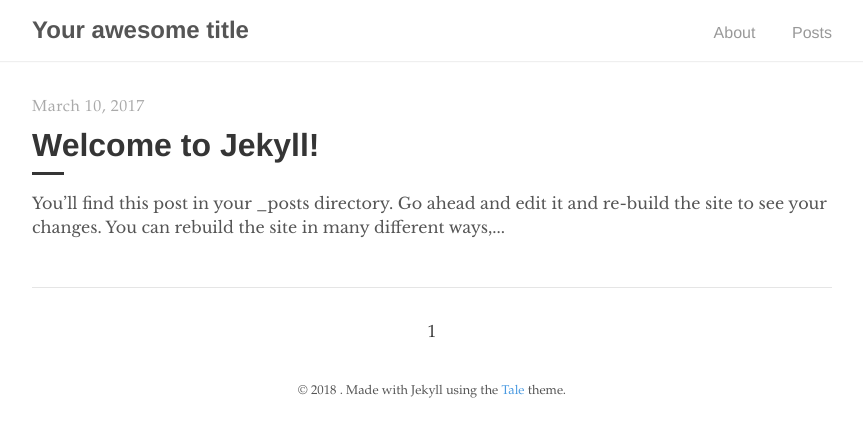
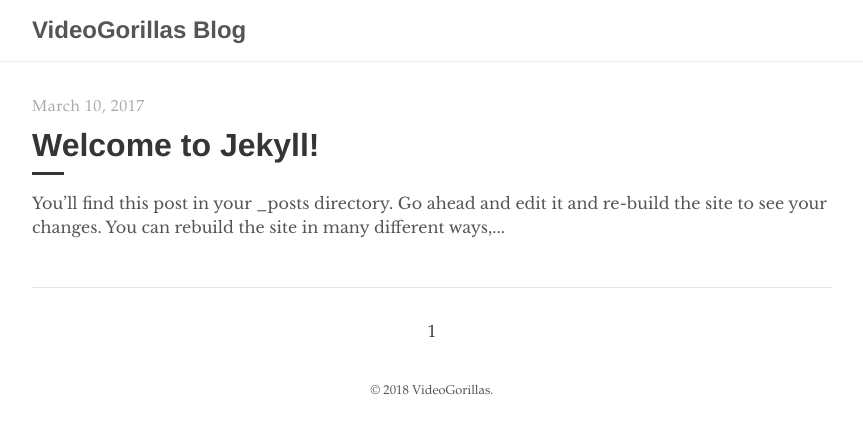
Before and after one commit to videogorillas/blog, a Jekyll site: the page built from index.html, in a window 1280 px wide. Shown: the top 437 px of the page, without its empty margins (208-1071 px from the left). Built offline with Jekyll 4.4.1, drawn with Linux system fonts in a browser that asks for light colours; the list of posts is cut into pages by our own code.

Commit message:
VideoGorillas

```diff
--- a/_config.yml
+++ b/_config.yml
@@ -13,7 +13,7 @@
 # you will see them accessed via {{ site.title }}, {{ site.email }}, and so on.
 # You can create any custom variable you would like, and they will be accessible
 # in the templates via {{ site.myvariable }}.
-title: Your awesome title
+title: VideoGorillas Blog
 email: your-email@example.com
 description: >- # this means to ignore newlines until "baseurl:"
   Write an awesome description for your new site here. You can edit this
@@ -42,6 +42,9 @@ plugins:
 permalink:      /:title
 paginate:       5
 
+author:
+  name: "VideoGorillas"
+
 # Exclude from processing.
 # The following items will not be processed, by default. Create a custom list
 # to override the default setting.
--- a/_layouts/default.html
+++ b/_layouts/default.html
@@ -9,10 +9,6 @@
         <a href="{{ site.baseurl }}/">
           <h2 class="nav-title">{{ site.title }}</h2>
         </a>
-        <ul>
-          <li><a href="{{ '/about' | prepend: site.baseurl }}">About</a></li>
-          <li><a href="{{ site.baseurl }}/">Posts</a></li>
-        </ul>
       </div>
     </nav>
 
@@ -22,7 +18,7 @@
 
     <footer>
       <span>
-        &copy; <time datetime="{{ site.time }}">{{ site.time | date: '%Y' }}</time> {{ site.author.name }}. Made with Jekyll using the <a href="https://github.com/chesterhow/tale/">Tale</a> theme.
+        &copy; <time datetime="{{ site.time }}">{{ site.time | date: '%Y' }}</time> {{ site.author.name }}.
       </span>
     </footer>
   </body>
```
